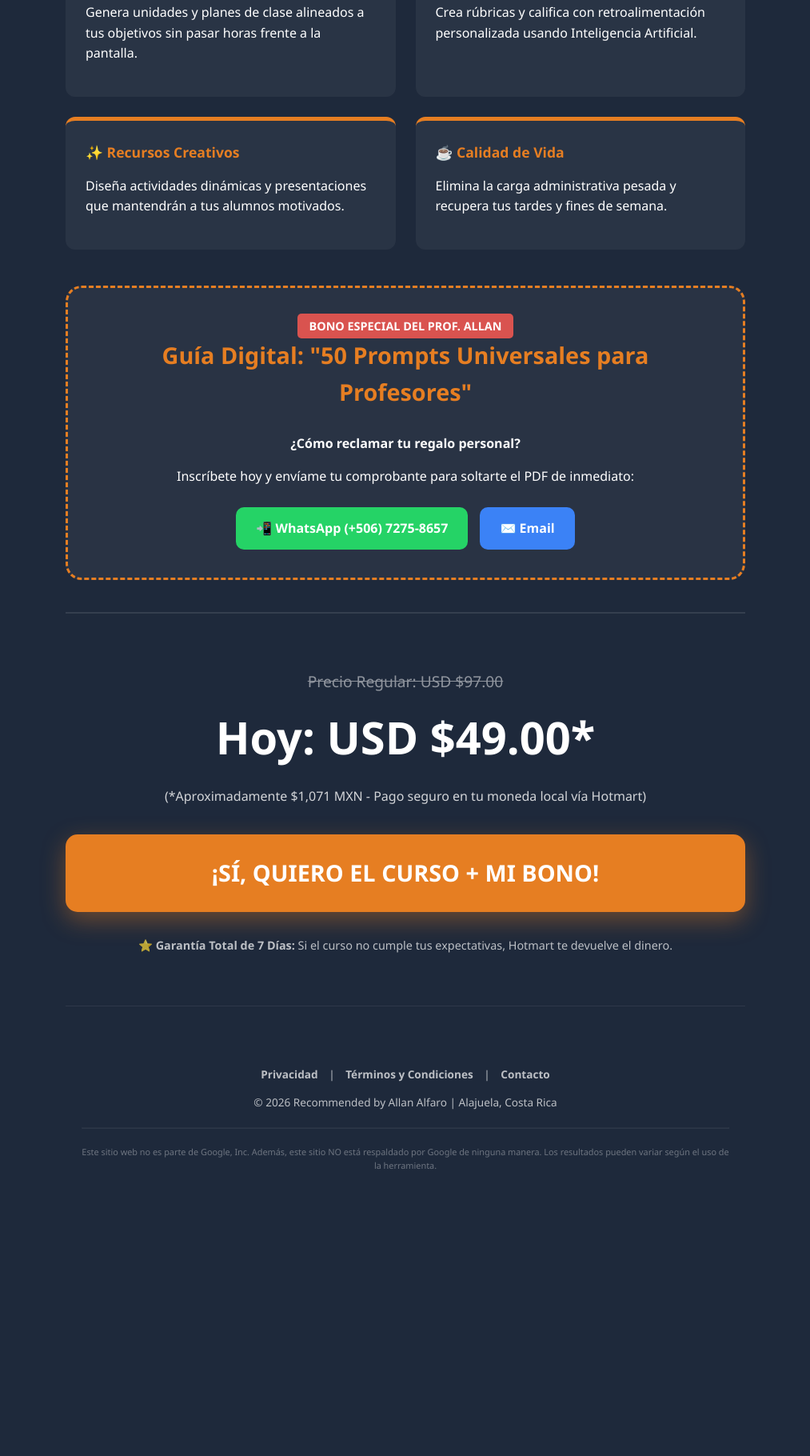
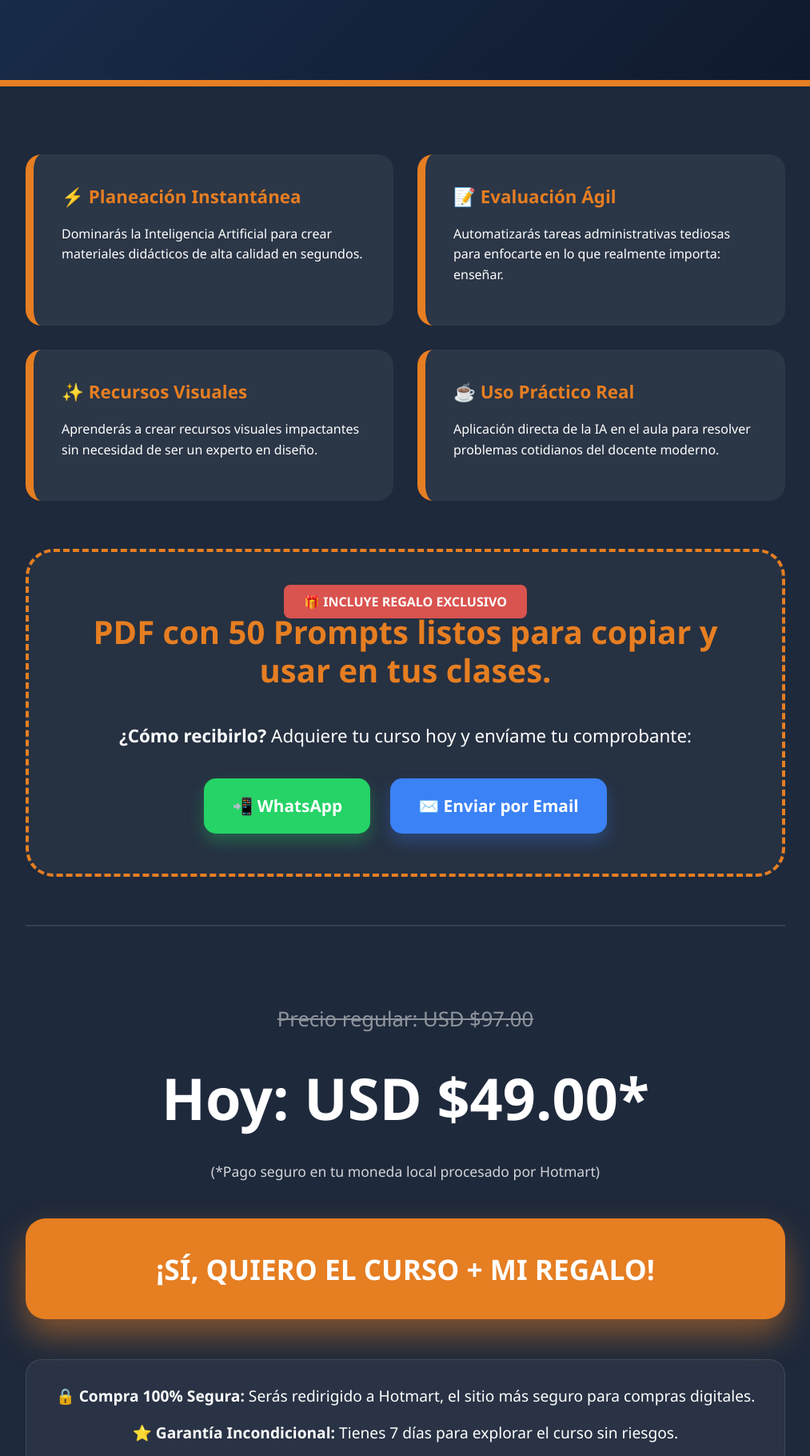
Before and after one commit to englishlearningcr/ia-docentes, a plain HTML site: page index.html in a window 1280 px wide. Shown: the part 769-2589 px from the top of the page at 80% size, without its empty margins (133-1146 px from the left). Before the commit the page ends 2330 px from the top, so only its background shows below. Drawn offline with Linux system fonts and the light colour scheme.

Commit message:
Update index.html

```diff
--- a/index.html
+++ b/index.html
@@ -6,102 +6,112 @@
     <title>Docente... ¡Recupera tus fines de semana con IA!</title>
     <style>
         body { font-family: 'Segoe UI', sans-serif; margin: 0; padding: 0; background-color: #1e293b; color: white; line-height: 1.6; }
-        .hero { background: linear-gradient(135deg, #1e3a5f 0%, #0f172a 100%); padding: 80px 20px; text-align: center; border-bottom: 5px solid #e67e22; border-radius: 0 0 50px 50px; }
-        .container { max-width: 850px; margin: auto; padding: 25px; }
-        .highlight { color: #e67e22; font-weight: bold; }
 
-        /* BLOQUE DEL BONO ALLAN */
-        .bonus-box { background: rgba(255, 251, 235, 0.05); border: 3px dashed #e67e22; padding: 35px; border-radius: 20px; margin: 40px 0; text-align: center; }
-        .bonus-box h3 { margin-top: 0; color: #e67e22; font-size: 1.8em; }
-        .contact-methods { display: flex; justify-content: center; gap: 15px; margin-top: 25px; flex-wrap: wrap; }
-        .btn-wa { background: #25d366; color: white; padding: 14px 25px; border-radius: 10px; text-decoration: none; font-weight: bold; display: flex; align-items: center; gap: 10px; }
-        .btn-mail { background: #3b82f6; color: white; padding: 14px 25px; border-radius: 10px; text-decoration: none; font-weight: bold; display: flex; align-items: center; gap: 10px; }
+        /* HEADINGS IMPACTANTES */
+        .hero { background: linear-gradient(135deg, #1e3a5f 0%, #0f172a 100%); padding: 100px 20px; text-align: center; border-bottom: 8px solid #e67e22; border-radius: 0 0 60px 60px; }
+        h1 { font-size: 5em; line-height: 1; margin: 25px 0; font-weight: 900; letter-spacing: -3px; text-transform: uppercase; }
+        .sub-heading { font-size: 3em; color: #e67e22; font-weight: 800; margin-bottom: 30px; display: block; line-height: 1.1; }
 
-        /* BENEFICIOS (LAS DESCRIPCIONES QUE ESTABAN EN BLANCO) */
-        .benefits { display: grid; grid-template-columns: 1fr 1fr; gap: 25px; margin: 45px 0; }
-        .benefit-card { background: rgba(255,255,255,0.05); padding: 25px; border-radius: 12px; border-top: 5px solid #e67e22; }
-        .benefit-card strong { color: #e67e22; display: block; margin-bottom: 10px; font-size: 1.1em; }
+        .container { max-width: 950px; margin: auto; padding: 25px; }
+        .tag { background:#e67e22; padding:12px 30px; border-radius:50px; font-size:1.1em; font-weight:bold; text-transform: uppercase; box-shadow: 0 4px 15px rgba(230,126,34,0.3); }
 
-        .cta-section { text-align: center; padding: 50px 0; border-top: 2px solid rgba(255,255,255,0.1); margin-top: 40px; }
-        .price { font-size: 3.5em; font-weight: bold; color: white; margin: 10px 0; }
-        .btn-main { display: block; background: #e67e22; color: white; padding: 25px; font-size: 1.8em; font-weight: bold; text-decoration: none; border-radius: 15px; box-shadow: 0 10px 30px rgba(230, 126, 34, 0.4); transition: 0.3s; }
-        .btn-main:hover { transform: translateY(-5px); background: #d35400; }
+        /* BENEFICIOS (DESCRIPCIONES) */
+        .benefits-grid { display: grid; grid-template-columns: 1fr 1fr; gap: 30px; margin: 60px 0; }
+        .benefit-card { background: rgba(255,255,255,0.06); padding: 35px; border-radius: 20px; border-left: 10px solid #e67e22; transition: 0.3s; }
+        .benefit-card:hover { transform: scale(1.02); background: rgba(255,255,255,0.09); }
+        .benefit-card strong { font-size: 1.4em; color: #e67e22; display: block; margin-bottom: 12px; }
 
-        .instructor { background: rgba(255,255,255,0.05); border-left: 5px solid #e67e22; padding: 30px; border-radius: 0 15px 15px 0; margin-top: 50px; text-align: left; }
+        /* SECCIÓN DEL REGALO / BONO */
+        .bonus-box { background: rgba(255, 251, 235, 0.04); border: 4px dashed #e67e22; padding: 50px; border-radius: 35px; margin: 60px 0; text-align: center; }
+        .bonus-box h3 { font-size: 2.5em; color: #e67e22; margin-top: 0; line-height: 1.2; }
 
-        .footer { text-align: center; padding: 60px 20px; font-size: 0.85em; opacity: 0.7; border-top: 1px solid rgba(255,255,255,0.1); }
-        .footer a { color: white; text-decoration: none; margin: 0 10px; font-weight: bold; }
-        @media (max-width: 600px) { .benefits { grid-template-columns: 1fr; } h1 { font-size: 2.2em; } }
+        /* BOTÓN DE COMPRA Y PRECIO */
+        .cta-section { text-align: center; padding: 70px 0; border-top: 2px solid rgba(255,255,255,0.1); }
+        .price { font-size: 4.5em; font-weight: 900; margin: 20px 0; }
+        .btn-main { display: block; background: #e67e22; color: white; padding: 35px; font-size: 2.2em; font-weight: 900; text-decoration: none; border-radius: 25px; box-shadow: 0 20px 40px rgba(230, 126, 34, 0.5); transition: 0.4s; }
+        .btn-main:hover { transform: translateY(-8px); background: #f39c12; }
+
+        .instructor { background: rgba(255,255,255,0.05); border-left: 10px solid #e67e22; padding: 45px; border-radius: 0 25px 25px 0; margin-top: 70px; }
+
+        /* FOOTER LEGAL */
+        .footer { text-align: center; padding: 100px 20px; font-size: 0.95em; opacity: 0.7; border-top: 1px solid rgba(255,255,255,0.1); }
+        .footer a { color: white; margin: 0 20px; text-decoration: none; font-weight: bold; border-bottom: 1px solid #e67e22; padding-bottom: 2px; }
+
+        @media (max-width: 768px) { h1 { font-size: 3.2em; } .sub-heading { font-size: 2em; } .benefits-grid { grid-template-columns: 1fr; } .price { font-size: 3em; } }
     </style>
 </head>
 <body>
 
     <div class="hero">
-        <span style="background:#e67e22; padding:8px 20px; border-radius:25px; font-size:0.9em; font-weight:bold;">CONTENIDO EXCLUSIVO PARA DOCENTES</span>
-        <h1 style="margin-top: 25px;">Docente... <br><span class="highlight">¡Recupera tus fines de semana con IA Aplicada!</span></h1>
-        <p style="font-size: 1.3em; opacity: 0.95;">Automatiza tus planeamientos en minutos y vuelve a disfrutar de tu tiempo libre.</p>
+        <span class="tag">Contenido exclusivo para docentes</span>
+        <h1>Docente...</h1>
+        <span class="sub-heading">¡Recupera tus fines de semana con IA Aplicada!</span>
+        <p style="font-size: 1.6em; max-width: 850px; margin: auto; opacity: 0.9;">Automatiza tus planeamientos en minutos y vuelve a disfrutar de tu tiempo libre.</p>
 
         <div class="instructor">
-            <p><strong>Recomendado por tu colega:</strong></p>
-            <h3 style="margin:0; color:#e67e22;">Prof. Allan Alfaro (INA Costa Rica)</h3>
-            <p>Docente con más de 20 años de experiencia en docencia técnica e idiomas.</p>
+            <p style="font-size: 1.3em; margin-bottom: 8px;">Recomendado por:</p>
+            <h2 style="margin:0; color:#e67e22; font-size: 2.4em;">Prof. Allan Alfaro (INA Costa Rica)</h2>
+            <p style="font-size: 1.2em; margin-top: 12px; opacity: 0.8;">Especialista con más de 20 años de experiencia en docencia técnica e idiomas.</p>
         </div>
     </div>
 
     <div class="container">
 
-        <div class="benefits">
+        <div class="benefits-grid">
             <div class="benefit-card">
                 <strong>⚡ Planeación Instantánea</strong>
-                <p>Genera unidades y planes de clase alineados a tus objetivos sin pasar horas frente a la pantalla.</p>
+                <p>Dominarás la Inteligencia Artificial para crear materiales didácticos de alta calidad en segundos.</p>
             </div>
             <div class="benefit-card">
                 <strong>📝 Evaluación Ágil</strong>
-                <p>Crea rúbricas y califica con retroalimentación personalizada usando Inteligencia Artificial.</p>
+                <p>Automatizarás tareas administrativas tediosas para enfocarte en lo que realmente importa: enseñar.</p>
             </div>
             <div class="benefit-card">
-                <strong>✨ Recursos Creativos</strong>
-                <p>Diseña actividades dinámicas y presentaciones que mantendrán a tus alumnos motivados.</p>
+                <strong>✨ Recursos Visuales</strong>
+                <p>Aprenderás a crear recursos visuales impactantes sin necesidad de ser un experto en diseño.</p>
             </div>
             <div class="benefit-card">
-                <strong>☕ Calidad de Vida</strong>
-                <p>Elimina la carga administrativa pesada y recupera tus tardes y fines de semana.</p>
+                <strong>☕ Uso Práctico Real</strong>
+                <p>Aplicación directa de la IA en el aula para resolver problemas cotidianos del docente moderno.</p>
             </div>
         </div>
 
         <div class="bonus-box">
-            <span style="background:#d9534f; color:white; padding:6px 15px; border-radius:5px; font-weight:bold; font-size:0.9em;">BONO ESPECIAL DEL PROF. ALLAN</span>
-            <h3>Guía Digital: "50 Prompts Universales para Profesores"</h3>
-            <p><strong>¿Cómo reclamar tu regalo personal?</strong></p>
-            <p>Inscríbete hoy y envíame tu comprobante para soltarte el PDF de inmediato:</p>
+            <span style="background:#d9534f; color:white; padding:10px 25px; border-radius:8px; font-weight:bold; text-transform: uppercase;">🎁 INCLUYE REGALO EXCLUSIVO</span>
+            <h3>PDF con 50 Prompts listos para copiar y usar en tus clases.</h3>
+            <p style="font-size: 1.4em; margin-top: 25px;"><strong>¿Cómo recibirlo?</strong> Adquiere tu curso hoy y envíame tu comprobante:</p>
 
-            <div class="contact-methods">
-                <a href="https://wa.me/50672758657?text=Hola%20Allan,%20ya%20compre%20el%20curso.%20Me%20puedes%20enviar%20el%20bono%20de%20los%2050%20prompts?" class="btn-wa" target="_blank">📲 WhatsApp (+506) 7275-8657</a>
-                <a href="mailto:aalfarotcr44@gmail.com?subject=Comprobante de Curso IA - Reclamo de Bono" class="btn-mail">✉️ Email</a>
+            <div style="display: flex; justify-content: center; gap: 25px; margin-top: 35px; flex-wrap: wrap;">
+                <a href="https://wa.me/50672758657?text=Hola%20Allan,%20ya%20compre%20el%20curso%20de%20IA.%20Me%20das%20mi%20bono%20de%20los%2050%20prompts?"
+                   style="background: #25d366; color: white; padding: 18px 35px; border-radius: 15px; text-decoration: none; font-weight: bold; font-size: 1.3em; box-shadow: 0 10px 20px rgba(37,211,102,0.3);" target="_blank">📲 WhatsApp</a>
+                <a href="mailto:aalfarotcr44@gmail.com?subject=Reclamo de Bono - Curso IA"
+                   style="background: #3b82f6; color: white; padding: 18px 35px; border-radius: 15px; text-decoration: none; font-weight: bold; font-size: 1.3em; box-shadow: 0 10px 20px rgba(59,130,246,0.3);">✉️ Enviar por Email</a>
             </div>
         </div>
 
         <div class="cta-section">
-            <p style="text-decoration: line-through; opacity: 0.5; margin-bottom:0; font-size: 1.2em;">Precio Regular: USD $97.00</p>
+            <p style="text-decoration: line-through; opacity: 0.5; font-size: 1.6em; margin-bottom: 0;">Precio regular: USD $97.00</p>
             <div class="price">Hoy: USD $49.00*</div>
-            <p style="margin-bottom: 35px; opacity: 0.8;">(*Aproximadamente $1,071 MXN - Pago seguro en tu moneda local vía Hotmart)</p>
+            <p style="margin-bottom: 45px; opacity: 0.8; font-size: 1.1em;">(*Pago seguro en tu moneda local procesado por Hotmart)</p>
 
-            <a href="https://go.hotmart.com/H105205095M" class="btn-main">¡SÍ, QUIERO EL CURSO + MI BONO!</a>
+            <a href="https://go.hotmart.com/H105205095M" class="btn-main">¡SÍ, QUIERO EL CURSO + MI REGALO!</a>
 
-            <p style="font-size: 0.9em; margin-top: 30px; opacity: 0.7;">
-                ⭐ <strong>Garantía Total de 7 Días:</strong> Si el curso no cumple tus expectativas, Hotmart te devuelve el dinero.<br>
-            </p>
+            <div style="margin-top: 50px; background: rgba(255,255,255,0.05); padding: 30px; border-radius: 20px; border: 1px solid rgba(255,255,255,0.1);">
+                <p style="font-size: 1.2em; margin: 0;">🔒 <strong>Compra 100% Segura:</strong> Serás redirigido a Hotmart, el sitio más seguro para compras digitales.</p>
+                <p style="font-size: 1.2em; margin: 15px 0 0 0;">⭐ <strong>Garantía Incondicional:</strong> Tienes 7 días para explorar el curso sin riesgos.</p>
+            </div>
         </div>
 
         <div class="footer">
             <p>
-                <a href="privacidad.html">Privacidad</a> |
-                <a href="terminos.html">Términos y Condiciones</a> |
+                <a href="privacidad.html">Privacidad</a>
+                <a href="terminos.html">Términos</a>
                 <a href="contacto.html">Contacto</a>
             </p>
-            <p>© 2026 Recommended by Allan Alfaro | Alajuela, Costa Rica</p>
-            <hr style="opacity: 0.1; margin: 20px 0;">
-            <p style="font-size: 0.8em; opacity: 0.5;">Este sitio web no es parte de Google, Inc. Además, este sitio NO está respaldado por Google de ninguna manera. Los resultados pueden variar según el uso de la herramienta.</p>
+            <p style="margin-top: 30px;">© 2026 Recommended by Allan Alfaro | Alajuela, Costa Rica</p>
+            <p style="font-size: 0.8em; margin-top: 40px; line-height: 1.4; opacity: 0.5;">
+                Aviso: Este sitio web no es parte de Google, Inc. Además, este sitio NO está respaldado por Google de ninguna manera. Google es una marca registrada de Google, Inc. Los resultados varían según el compromiso de cada estudiante.
+            </p>
         </div>
     </div>
 
```
